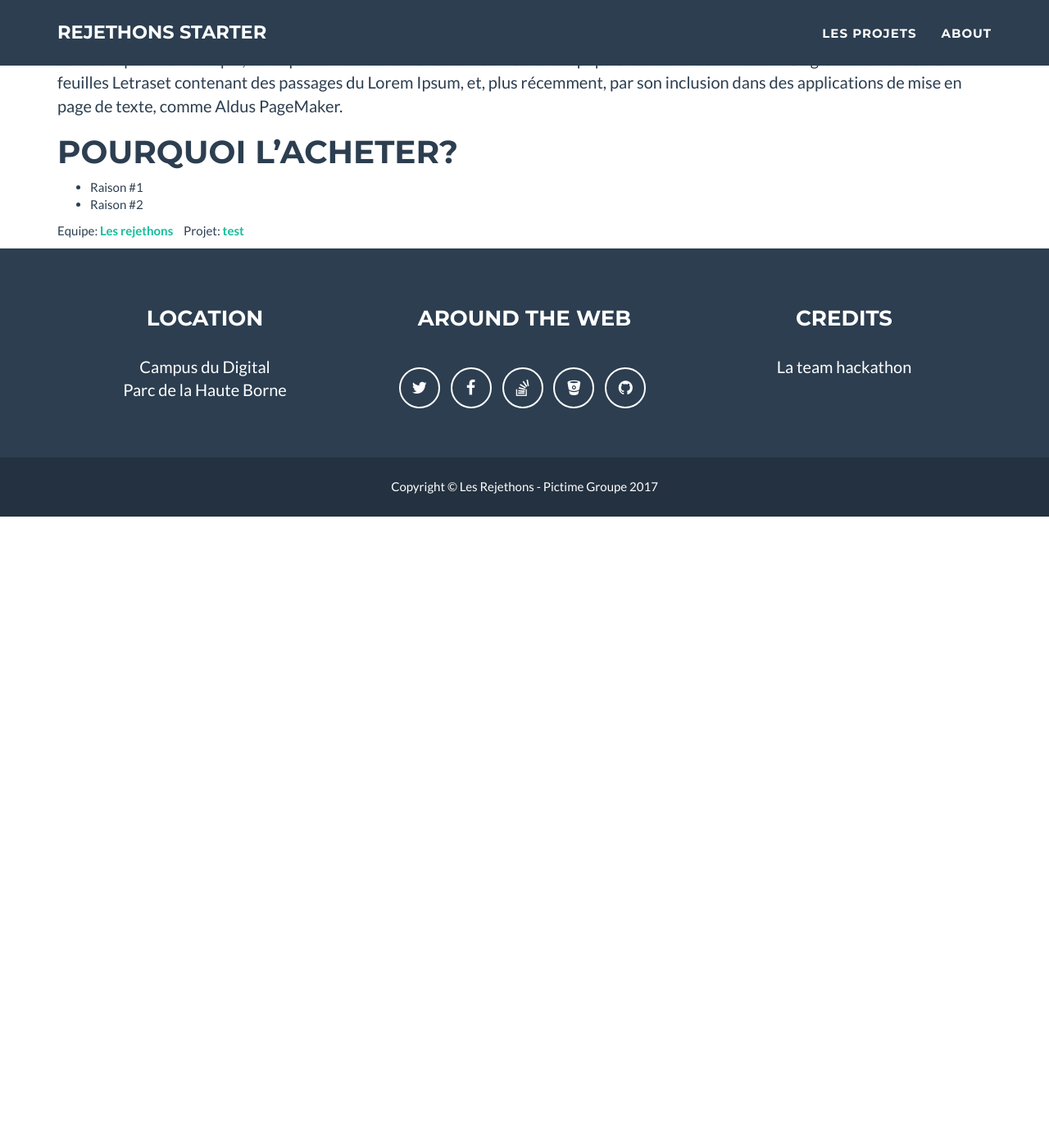
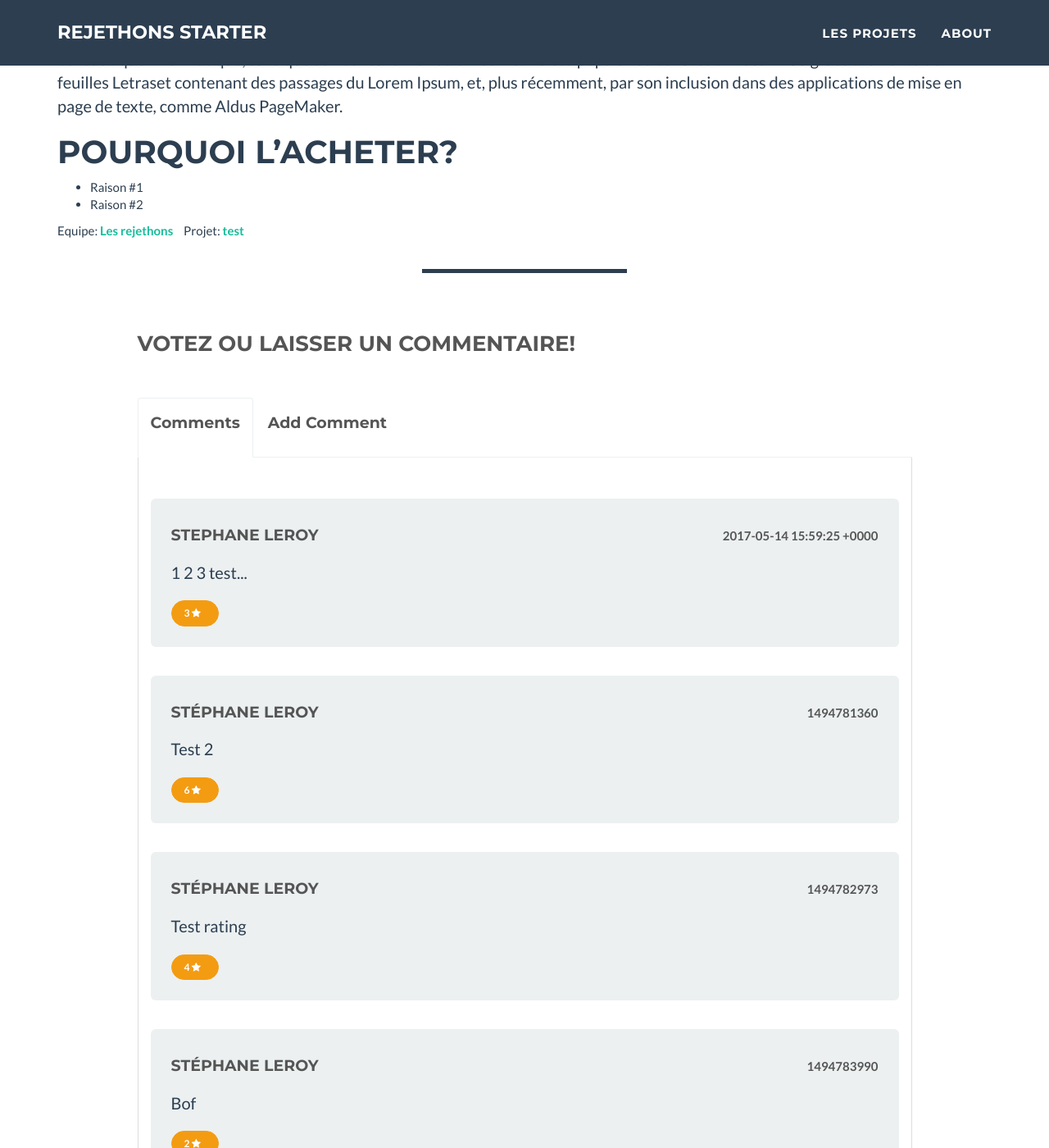
Before and after one commit to stephaneLeroy/rejethons-starter, a Jekyll site: the page built from _posts/2017-04-19-demo.markdown, in a window 1280 px wide and 1400 px high, scrolled down 1461 px. Shown: the whole window at 82% size. Built offline with Jekyll 4.4.1, drawn with Linux system fonts in a browser that asks for light colours; before the commit the page ends 2091 px from its top, so only the background shows below that.

Commit message:
First version of Staticman comments integration

```diff
--- a/_data/comments/demo/entry1494769107616.yml
+++ b/_data/comments/demo/entry1494769107616.yml
@@ -1,5 +1,6 @@
 _id: 9c063de0-38aa-11e7-9bf1-592f5cb6acda
 name: Stephane Leroy
 email: 3f08e9320f3ab33a014ee1bc2e7fbed3
-message: Wow!
-date: 1494769107
+rating: 3
+message: 1 2 3 test...
+date: 2017-05-14T15:59:25.272Z
--- a/_includes/comment.html
+++ b/_includes/comment.html
@@ -0,0 +1,14 @@
+<li class="media">
+    <div class="media-body">
+        <div class="well well-lg">
+            <h4 class="media-heading text-uppercase reviews">{{ name }} </h4>
+            <ul class="media-date text-uppercase reviews list-inline">
+                {{ date }}
+            </ul>
+            <p class="media-comment">
+                {{ message }}
+            </p>
+            <a class="btn btn-warning btn-circle text-uppercase">{{ rating }} <span class="fa fa-star"></span></a>
+        </div>
+    </div>
+</li>
--- a/_includes/portfolio_grid.html
+++ b/_includes/portfolio_grid.html
@@ -11,7 +11,7 @@
             <div class="row">
                 {% for post in site.posts %}
                     <div class="col-sm-4 portfolio-item">
-                        <a href="{{site.baseurl}}/{{ post.url }}" class="portfolio-link" data-toggle="modal">
+                        <a href="{{site.baseurl}}{{ post.url }}" class="portfolio-link" data-toggle="modal">
                             <div class="caption">
                                 <div class="caption-content">
                                     <i class="fa fa-search-plus fa-3x"></i>
--- a/_layouts/project.html
+++ b/_layouts/project.html
@@ -25,7 +25,95 @@
         </li>
     </ul>
 </div>
+<hr class="star-primary">
+
+{% assign comments = site.data.comments[page.slug] %}
+<div class="container">
+    <div class="row">
+        <div class="col-sm-10 col-sm-offset-1">
+            <div class="page-header">
+                <h3 class="reviews">Votez ou laisser un commentaire!</h3>
+            </div>
+            <div class="comment-tabs">
+                <ul class="nav nav-tabs" role="tablist">
+                    <li class="active"><a href="#comments-logout" role="tab" data-toggle="tab"><h4 class="reviews text-capitalize">Comments</h4></a></li>
+                    <li><a href="#add-comment" role="tab" data-toggle="tab"><h4 class="reviews text-capitalize">Add comment</h4></a></li>
+                </ul>
+                <div class="tab-content">
+                    <div class="tab-pane active" id="comments-logout">
+                        <ul class="media-list">
+                            {% for comment in comments %}
+                            {% assign email = comment[1].email %}
+                            {% assign name = comment[1].name %}
+                            {% assign rating = comment[1].rating %}
+                            {% assign date = comment[1].date %}
+                            {% assign message = comment[1].message %}
+                            {% include comment.html index=forloop.index email=email name=name rating=rating date=date message=message %}
+                            {% endfor %}
+                        </ul>
+                    </div>
+                    <div class="tab-pane" id="add-comment">
+                        <form action="https://api.staticman.net/v2/entry/stephaneLeroy/rejethons-starter/master/comments" method="post" class="form-horizontal" id="commentForm" role="form">
+                            <input name="options[redirect]" type="hidden" value="{{site.url}}{{site.baseurl}}{{page.url}}">
+                            <input name="options[slug]" type="hidden" value="{{ page.slug }}">
+                            <div class="form-group">
+                                <label for="name" class="col-sm-2 control-label">Name</label>
+                                <div class="col-sm-10">
+                                    <input class="form-control" name="fields[name]" id="name" type="text">
+                                </div>
+                            </div>
+                            <div class="form-group">
+                                <label for="message" class="col-sm-2 control-label">Email</label>
+                                <div class="col-sm-10">
+                                    <input class="form-control" name="fields[email]" id="email" type="email">
+                                </div>
+                            </div>
+                            <div class="form-group">
+                                <label class="col-sm-2 control-label">Vote</label>
+                                <span class="rating">
+                                    <label class="radio-inline">
+                                        <input type="radio" name="fields[rating]" value="5" title="5 stars"> 5
+                                    </label>
+                                    <label class="radio-inline">
+                                        <input type="radio" name="fields[rating]" value="4" title="4 stars"> 4
+                                    </label>
+                                    <label class="radio-inline">
+                                        <input type="radio" name="fields[rating]" value="3" title="3 stars"> 3
+                                    </label>
+                                    <label class="radio-inline" >
+                                        <input type="radio" name="fields[rating]" value="2" title="2 stars"> 2
+                                    </label>
+                                    <label class="radio-inline">
+                                        <input type="radio" name="fields[rating]" value="1" title="1 star"> 1
+                                    </label>
+                                </span>
+                            </div>
+                            <div class="form-group">
+                                <label for="message" class="col-sm-2 control-label">Message</label>
+                                <div class="col-sm-10">
+                                    <textarea class="form-control" name="fields[message]" id="message" rows="5"></textarea>
+                                </div>
+                            </div>
+                            <div class="form-group">
+                                <div class="col-sm-offset-2 col-sm-10">
+                                    <button class="btn btn-success btn-circle text-uppercase" type="submit" id="submitComment"><span class="fa fa-send"></span> Summit comment</button>
+                                </div>
+                            </div>
+                        </form>
+                    </div>
+                </div>
+            </div>
+        </div>
+    </div>
+</div>
 {% include footer.html %}
 {% include js.html %}
+<script>
+  $('.rating input').change(function () {
+    var $radio = $(this);
+    $('.rating .selected').removeClass('selected');
+    $radio.closest('label').addClass('selected');
+  });
+</script>
 </body>
 </html>
--- a/_layouts/style.css
+++ b/_layouts/style.css
@@ -1,2 +1,3 @@
 {% include css/bootstrap.min.css %}
 {% include css/main.css %}
+{% include css/comments.css %}
--- a/staticman.yml
+++ b/staticman.yml
@@ -21,7 +21,7 @@ comments:
   # (*) REQUIRED
   #
   # Destination path (filename) for the data files. Accepts placeholders.
-  filename: "entry{@timestamp}"
+  filename: "comments-{@timestamp}"
 
   # The format of the generated data files. Accepted values are "json", "yaml"
   # or "frontmatter"
@@ -35,7 +35,7 @@ comments:
     date:
       type: date
       options:
-        format: "timestamp-seconds"
+        format: "iso8601"
 
   # Whether entries need to be appproved before they are published to the main
   # branch. If set to `true`, a pull request will be created for your approval.
```
Also changed, not shown: _includes/css/comments.css (added, +84 -0 lines).
